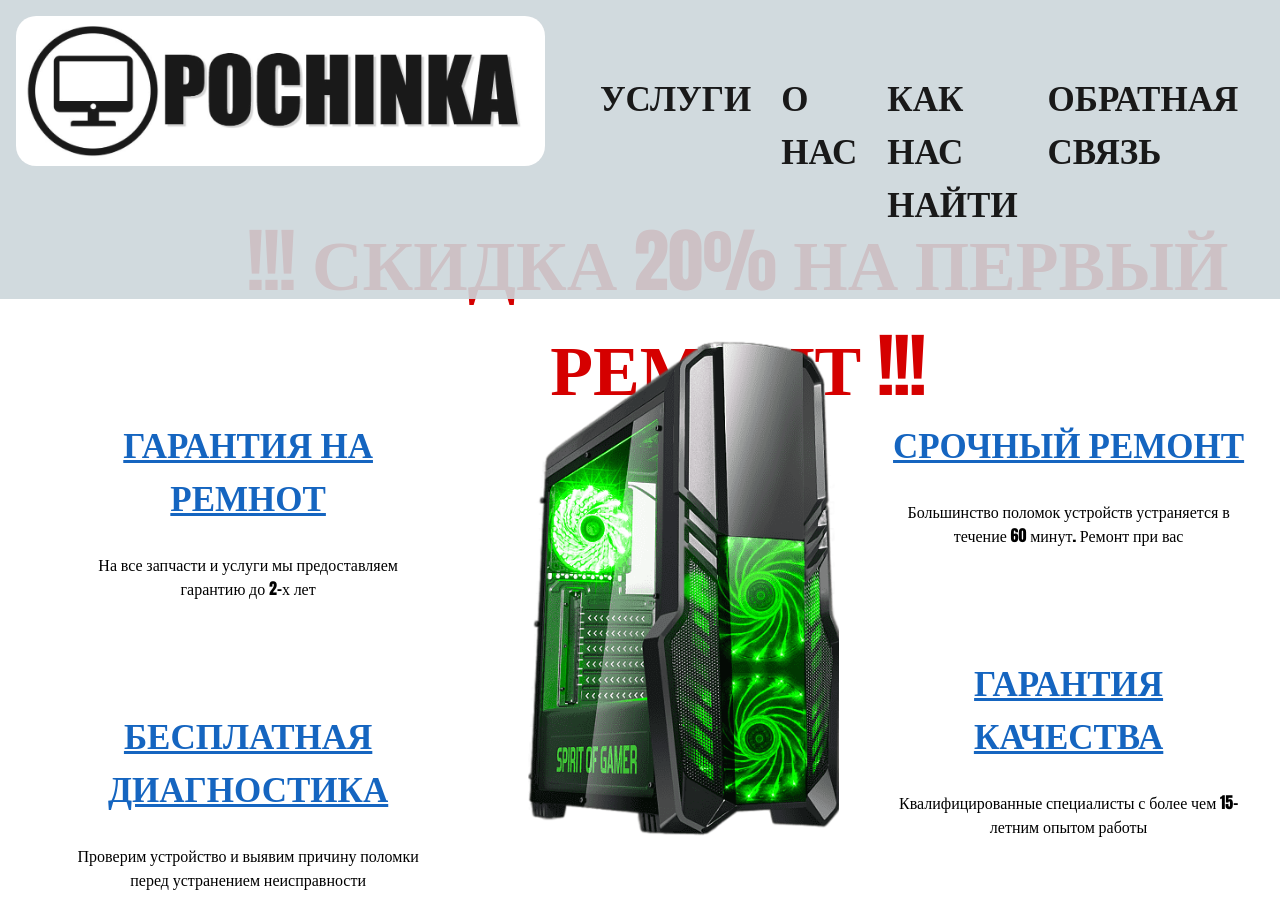
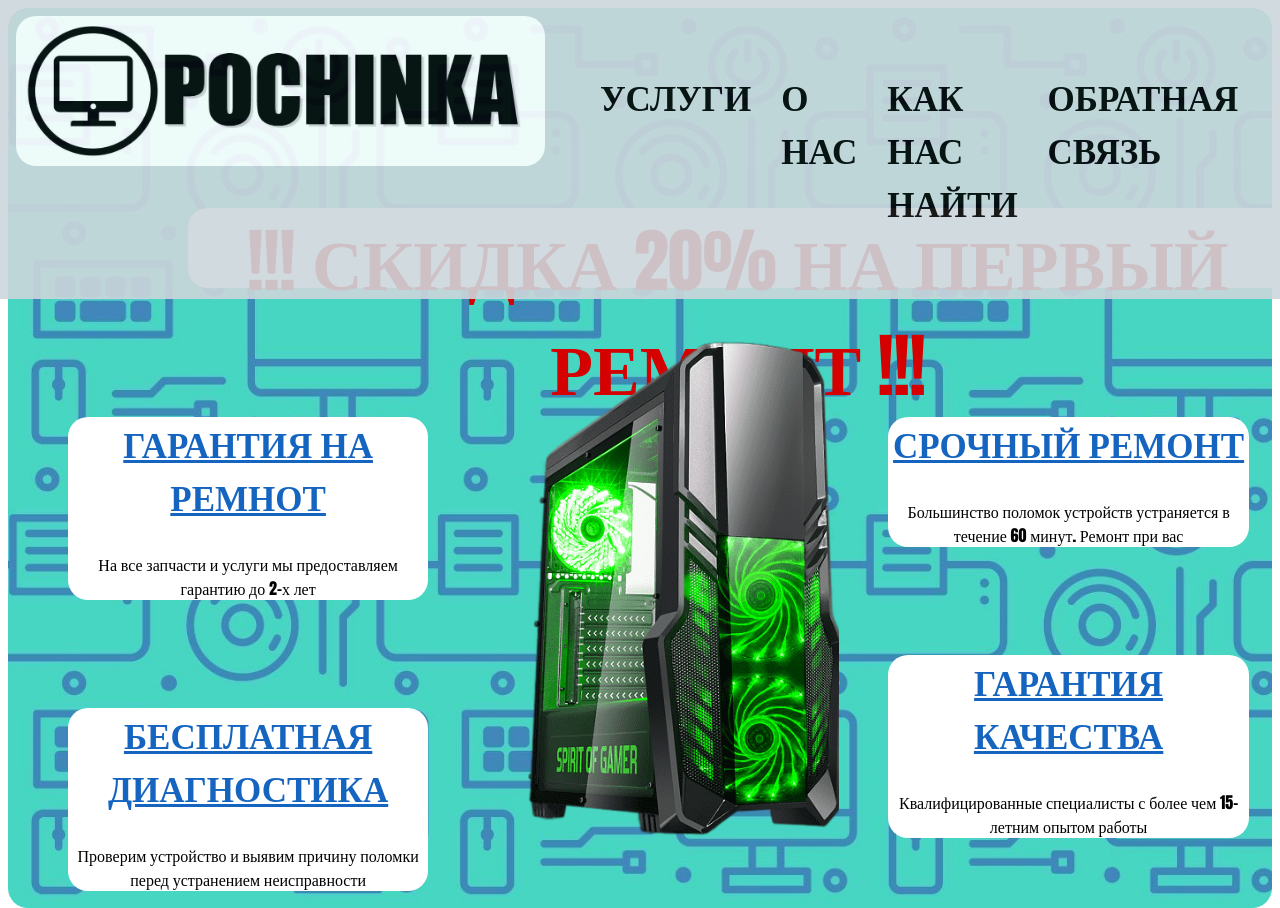
Before and after one commit to Levushka04/levushka04.github.io, a plain HTML site: page index.html in a window 1280 px wide. Shown: the top 908 px of the page. Drawn offline with nearby package versions, Linux system fonts and the light colour scheme.

Commit message:
Update style.css

```diff
--- a/style.css
+++ b/style.css
@@ -43,7 +43,7 @@ header {
 }
 
 .block1 {
-	background-image: url("zd1.jpg");
+	background-image: url("images/zd1.jpg");
     background-size: no-repeat;
     background-size: cover;
 	height: 900px;
```
